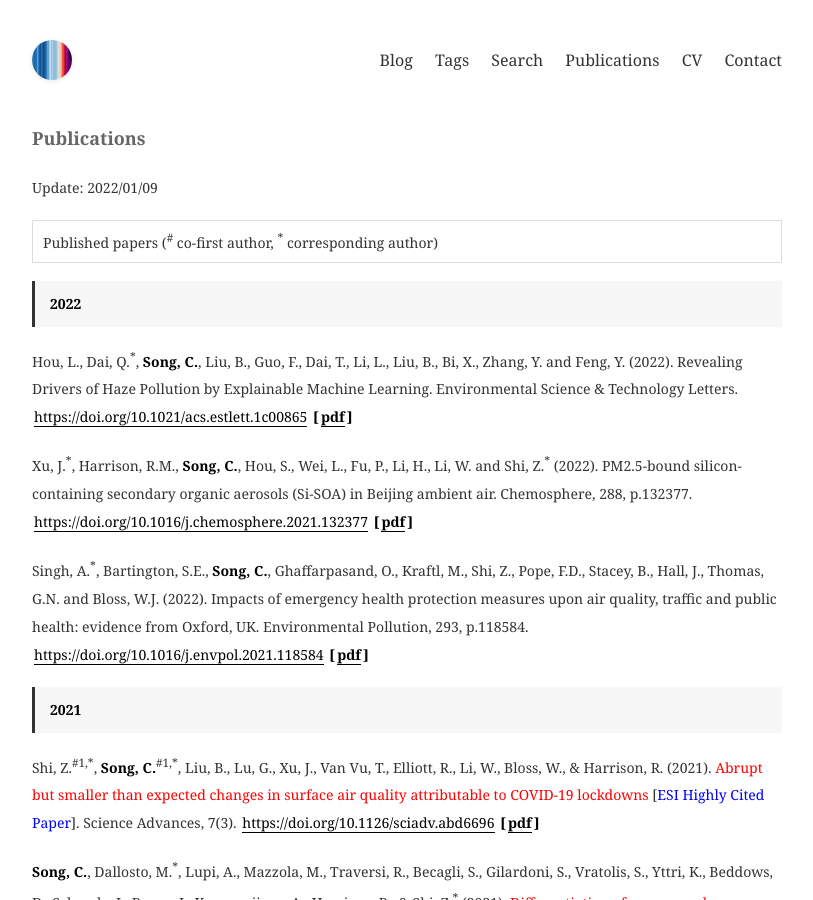
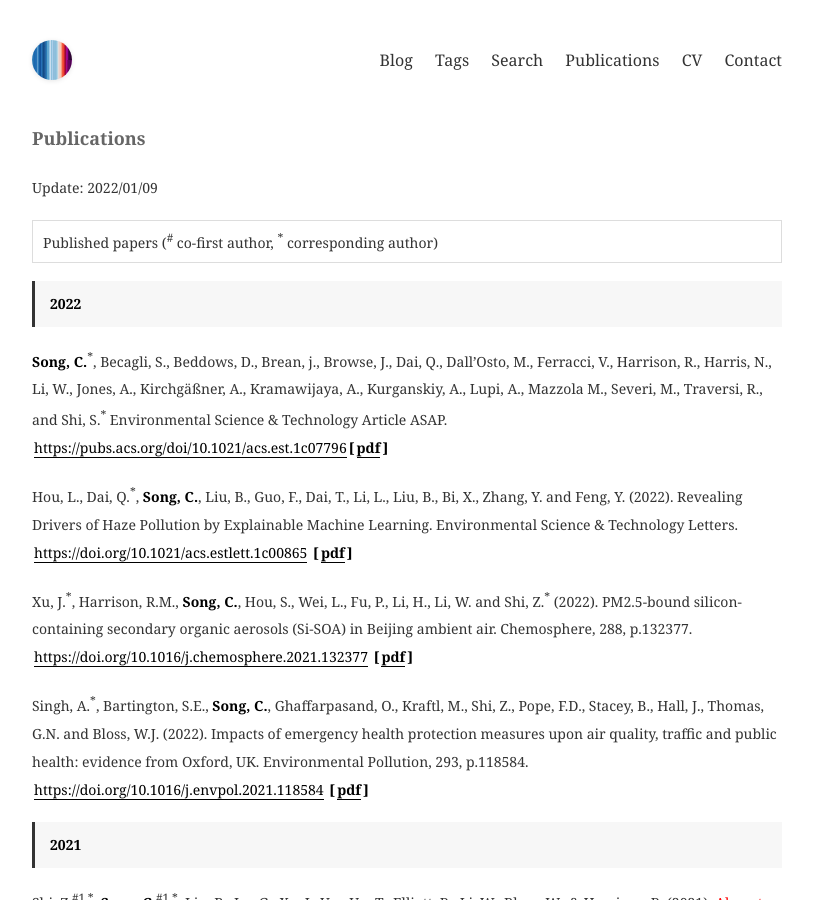
Before and after one commit to songair/Congbo, a Jekyll site: the page built from pages/publications.md, in a window 1280 px wide and 900 px high. Shown: the whole window, without its empty margins (233-1046 px from the left). Built offline with Jekyll 4.4.1, drawn with Linux system fonts in a browser that asks for light colours.

Commit message:
Update CV

```diff
--- a/pages/publications.md
+++ b/pages/publications.md
@@ -8,6 +8,9 @@ Update: 2022/01/09
 |Published papers (<sup>#</sup> co-first author, <sup>*</sup> corresponding author) | <span id="badgeCont131"><script type="text/javascript" src="https://publons.com/mashlets?el=badgeCont131&rid=AAE-8183-2019&size=small"></script></span> |
 
 > **2022**
+
+**Song, C.**<sup>*</sup>, Becagli, S., Beddows, D., Brean, j., Browse, J., Dai, Q., Dall’Osto, M., Ferracci, V., Harrison, R., Harris, N., Li, W., Jones, A., Kirchgäßner, A., Kramawijaya, A., Kurganskiy, A., Lupi, A., Mazzola M., Severi, M., Traversi, R., and Shi, S.<sup>*</sup>
+Environmental Science & Technology Article ASAP. <https://pubs.acs.org/doi/10.1021/acs.est.1c07796>**[[pdf]({{site.baseurl}}/static/papers/acs.est.1c07796.pdf)]**
 
 Hou, L., Dai, Q.<sup>*</sup>, **Song, C.**, Liu, B., Guo, F., Dai, T., Li, L., Liu, B., Bi, X., Zhang, Y. and Feng, Y. (2022). Revealing Drivers of Haze Pollution by Explainable Machine Learning. Environmental Science & Technology Letters. <https://doi.org/10.1021/acs.estlett.1c00865> **[[pdf]({{site.baseurl}}/static/papers/acs.estlett.1c00865.pdf)]**
 
```
Also changed, not shown: 1 other file.
